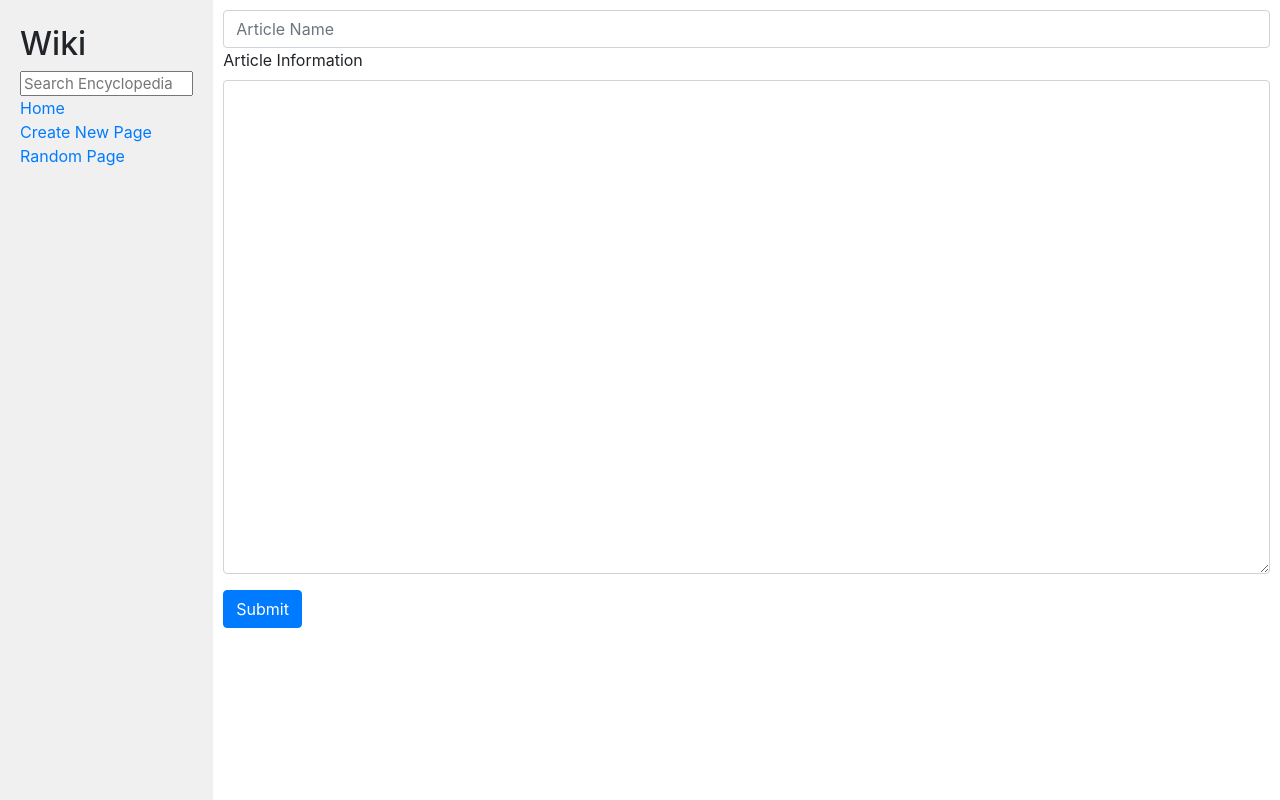
After one commit to magana272/wiki, a Django app: page /create in a window 1280 px wide. The commit adds this page. Run offline with Django 3.2, Linux system fonts and the light colour scheme; some libraries are stand-ins or nearby versions.

Commit message:
Make the layout of the create page and made the page more reactive with boot strap

```diff
--- /dev/null
+++ b/encyclopedia/templates/encyclopedia/create.html
@@ -0,0 +1,16 @@
+{% extends 'encyclopedia/layout.html' %}
+
+{% block body %}
+<form method = "POST">
+    {% csrf_token %}
+    <input class="form-control" type="text" placeholder="Article Name" name = "pageName">
+    <div class="form-group">
+        <label>Article Information</label>
+        <textarea class="form-control" id="exampleFormControlTextarea1" rows="20" name = "info"></textarea>
+    </div>
+    <div>
+    <button type="submit" class="btn btn-primary mb-2">Submit</button>
+    <div>
+
+</form>
+{% endblock%}
--- a/encyclopedia/templates/encyclopedia/layout.html
+++ b/encyclopedia/templates/encyclopedia/layout.html
@@ -9,8 +9,9 @@
         <link href="{% static 'encyclopedia/styles.css' %}" rel="stylesheet">
     </head>
     <body>
-        <div class="row">
-            <div class="sidebar col-lg-2 col-md-3">
+        <div class = "container-fluid">
+            <div class="row flex-nowrap">
+                <div class="sidebar col-lg-2 col-md-3">
                 <h2>Wiki</h2>
                 <form>
                     <input action = {%url 'index' %} class="search" type="text" name="q" placeholder="Search Encyclopedia" method ="GET">
@@ -19,10 +20,10 @@
                     <a href="{% url 'index' %}">Home</a>
                 </div>
                 <div>
-                    Create New Page
+                    <a href="{% url 'create' %}"> Create New Page</a>
                 </div>
                 <div>
-                    Random Page
+                    <a href="#"> Random Page</a>
                 </div>
                 {% block nav %}
                 {% endblock %}
@@ -32,6 +33,9 @@
                 {% endblock %}
             </div>
         </div>
+    </div>
+
+        </div>
 
     </body>
 </html>
--- a/encyclopedia/urls.py
+++ b/encyclopedia/urls.py
@@ -5,5 +5,6 @@ from . import views
 urlpatterns = [
     path("", views.to_index, name="to_index"),
     path("wiki/", views.index, name="index"),
-    path("wiki/<str:page>", views.page, name = "page")
+    path("wiki/<str:page>", views.page, name = "page"),
+    path("create",views.create_page_view, name = "create")
 ]
--- a/encyclopedia/views.py
+++ b/encyclopedia/views.py
@@ -36,3 +36,5 @@ def page(request, page):
                 "page": "Page wasn't found",
                 "pageName" : "NOTFOUND"
             })
+def create_page_view(request):
+    return render(request,"encyclopedia/create.html")
```
